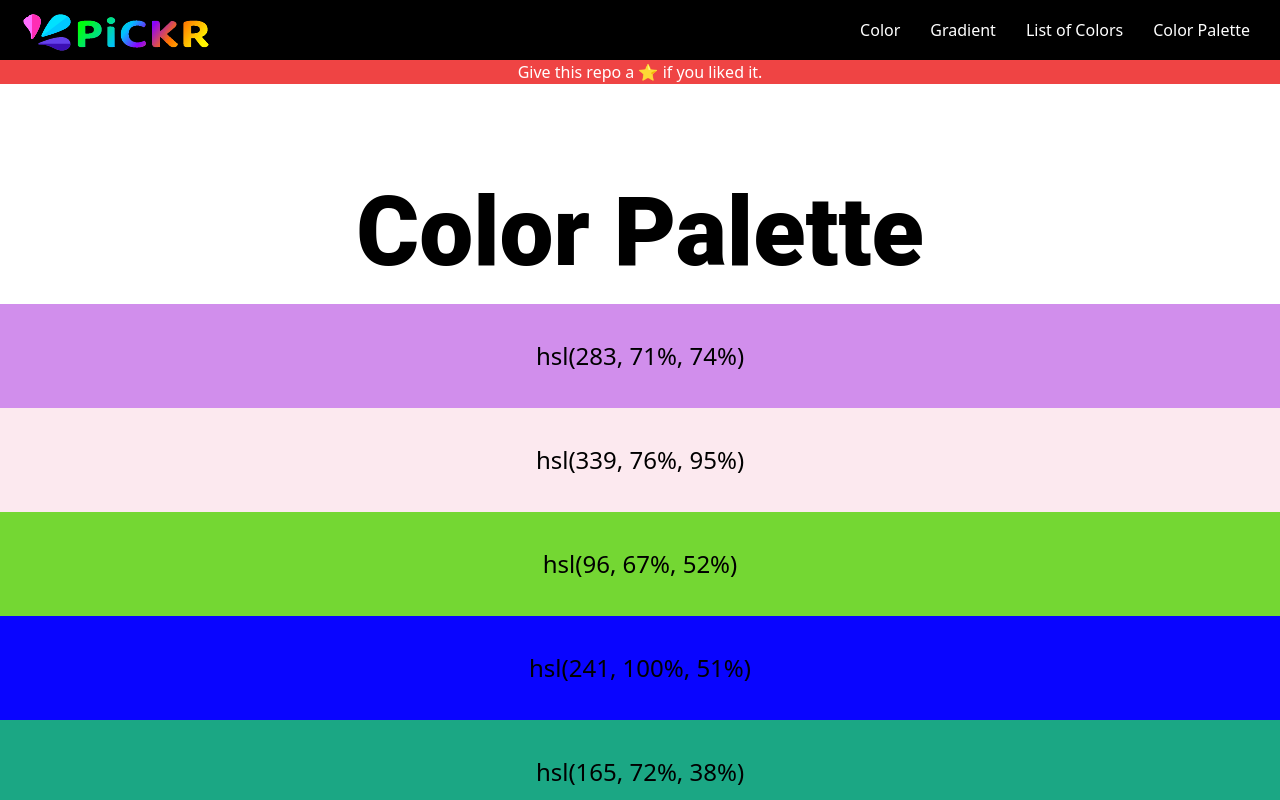
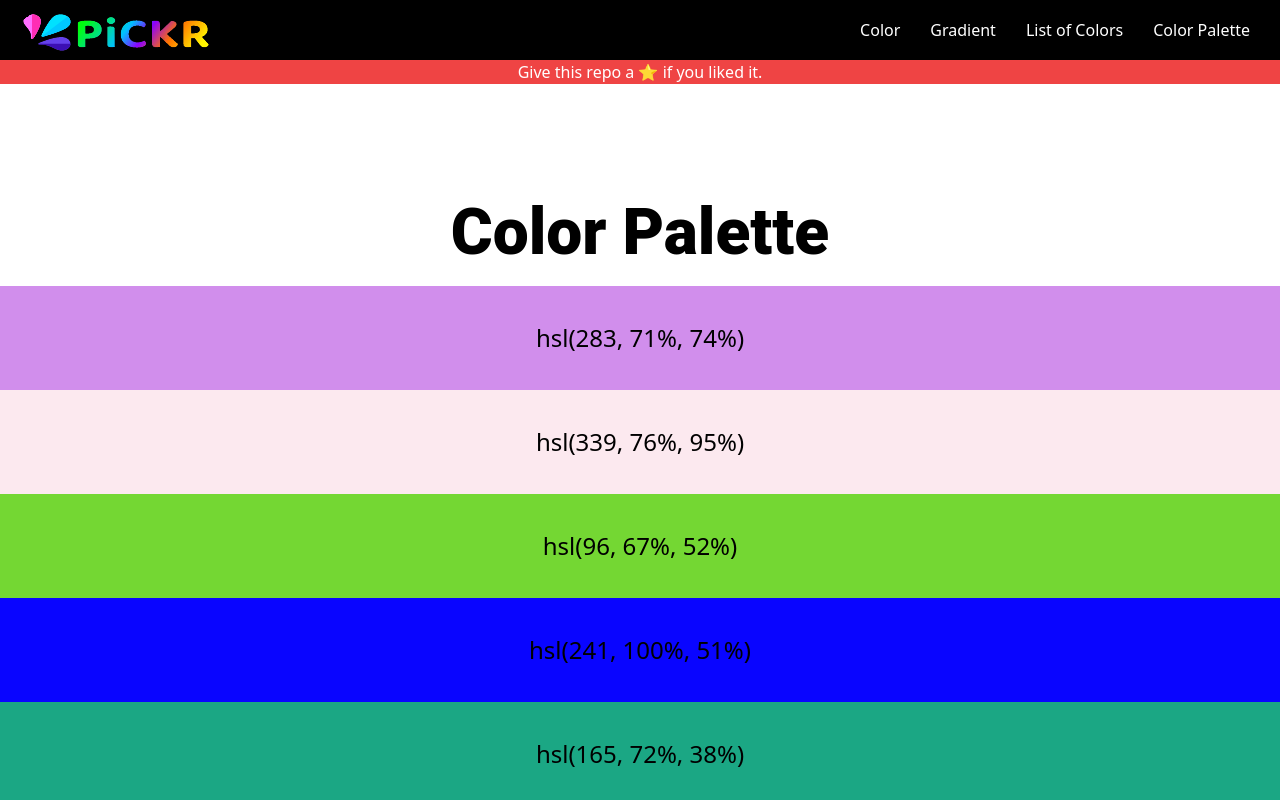
Before and after one commit to laxupaddhyay/pickr-app, a React (Create React App) app: page /color-palette in a window 1280 px wide. Shown: the top 800 px of the page. Built offline with nearby package versions, Linux system fonts and the light colour scheme.

Commit message:
Update ColorPalette.js

```diff
--- a/src/components/ColorPalette.js
+++ b/src/components/ColorPalette.js
@@ -36,7 +36,7 @@ const ColorPalette = () => {
 
   return (
     <div style={{ width: "100vw", height: "100vh", display: "flex", flexDirection: "column", alignItems: "center", justifyContent: "center" }}>
-      <h1 style={{ fontSize: "6rem", marginBottom: "1rem", marginTop: "2rem" }}>Color Palette</h1>
+      <h1 style={{ fontSize: "4rem", marginBottom: "1rem", marginTop: "2rem" }}>Color Palette</h1>
       {colors.map((color) => (
         <div
           key={color.color}
```
